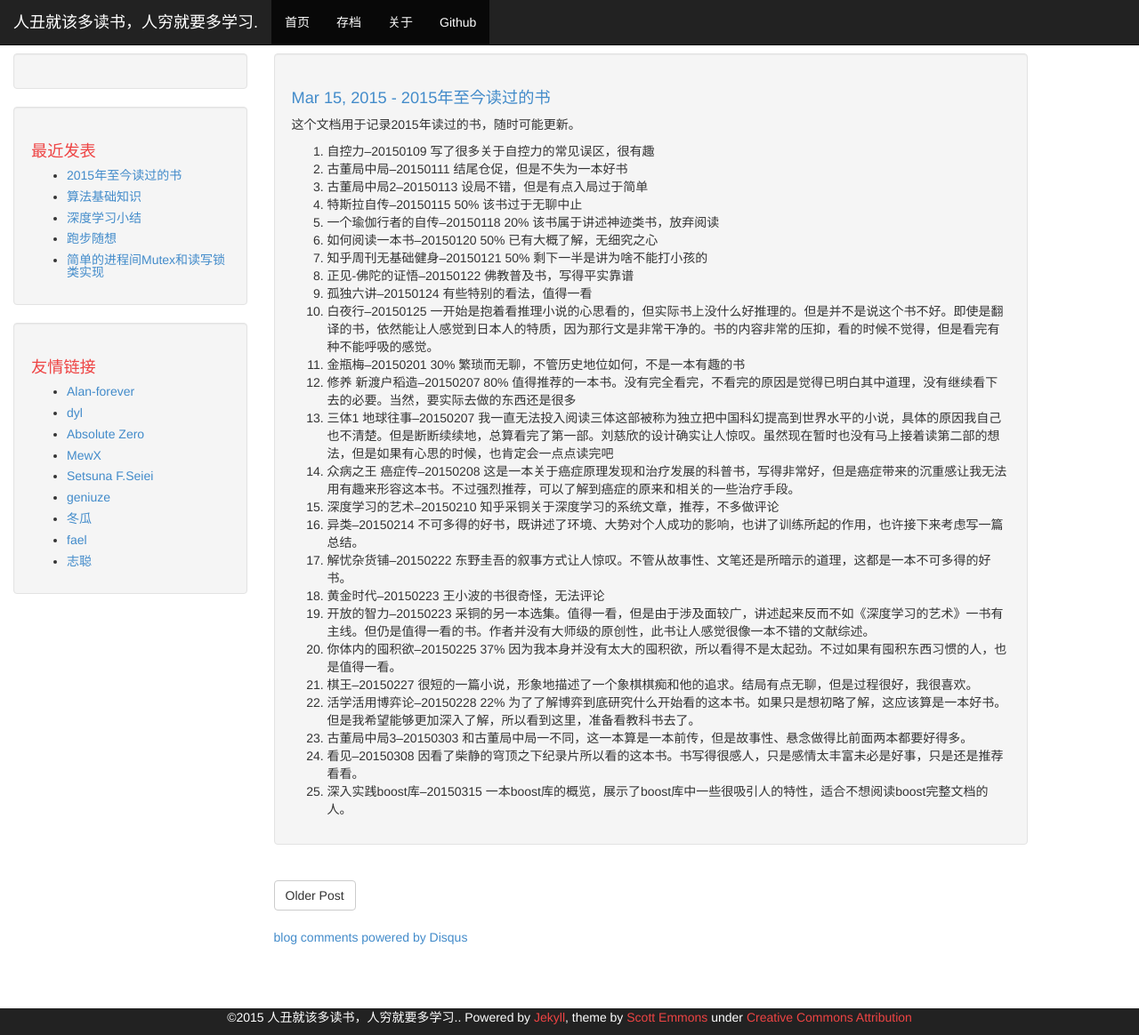
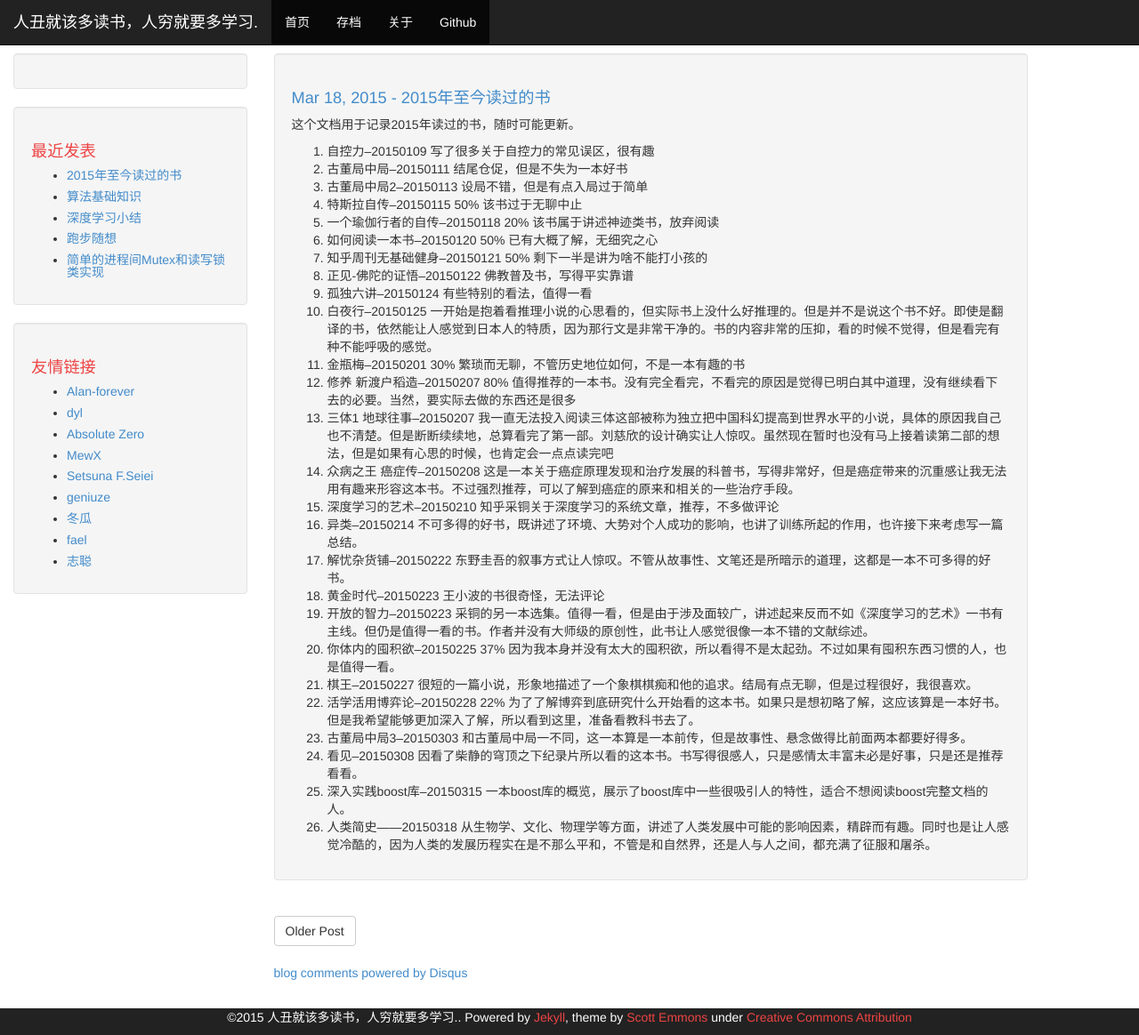
Before and after one commit to phonzia/old_blog, a Jekyll site: the page built from _posts/2015-03-18-BooksRead.md, in a window 1280 px wide and 1164 px high. Shown: the whole window at 89% size. Built offline with Jekyll 4.4.1, drawn with Linux system fonts in a browser that asks for light colours; Markdown is read by kramdown in place of the engine named in the settings; comment, search, counter and statistics services are not loaded.

Commit message:
add book read

```diff
--- a/_posts/2015-03-15-BooksRead.md
+++ b/_posts/2015-03-18-BooksRead.md
@@ -30,3 +30,4 @@ title: "2015年至今读过的书"
 23. 古董局中局3--20150303 和古董局中局一不同，这一本算是一本前传，但是故事性、悬念做得比前面两本都要好得多。
 24. 看见--20150308 因看了柴静的穹顶之下纪录片所以看的这本书。书写得很感人，只是感情太丰富未必是好事，只是还是推荐看看。
 25. 深入实践boost库--20150315 一本boost库的概览，展示了boost库中一些很吸引人的特性，适合不想阅读boost完整文档的人。
+26. 人类简史——20150318 从生物学、文化、物理学等方面，讲述了人类发展中可能的影响因素，精辟而有趣。同时也是让人感觉冷酷的，因为人类的发展历程实在是不那么平和，不管是和自然界，还是人与人之间，都充满了征服和屠杀。
```
